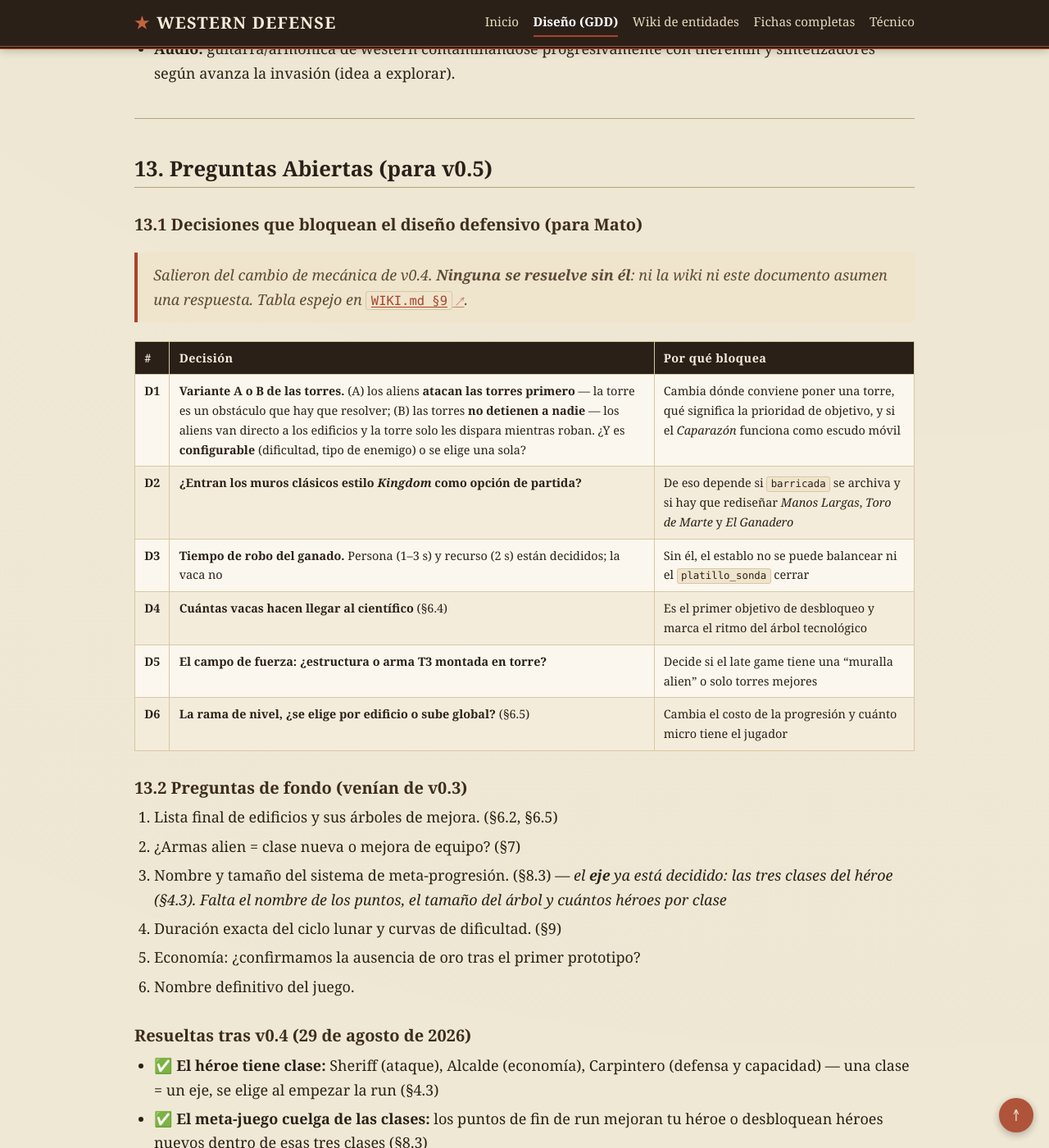
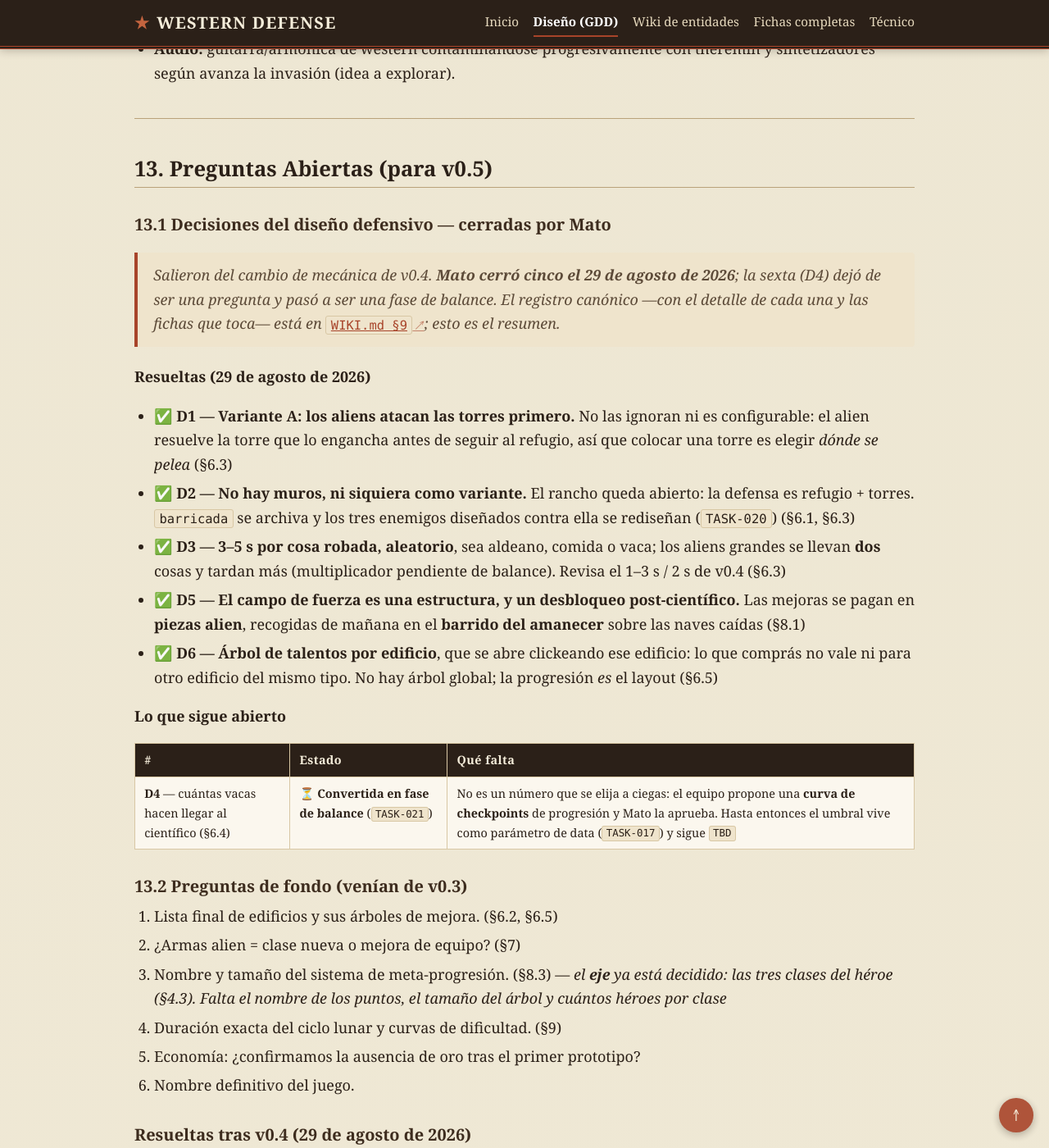
Before and after one commit to lordiwa/western-defense, a Jekyll site: the page built from docs/GDD.md, in a window 1280 px wide and 1400 px high, scrolled down 18944 px. Shown: the whole window at 82% size. Built offline with Jekyll 4.4.1, drawn with Linux system fonts in a browser that asks for light colours; our own code applies the rules of GitHub Pages for plain Markdown files; some of the changed text lies outside the part shown.

Commit message:
docs(diseno): alinear GDD §13.1 y PROJECT.md con las decisiones cerradas de WIKI §9
D1-D3, D5 y D6 quedaron cerradas por Mato el 29/08/2026 y D4 pasó a ser fase de
balance (TASK-021), pero GDD §13.1 y la tabla de PROJECT.md seguían
presentándolas como abiertas y a TASK-013/TASK-020 como detenidos.

- GDD §13.1: pasa a "cerradas por Mato" con resumen de una línea por decisión;
  D4 queda como único pendiente, marcado como balance.
- GDD: el bullet de v0.4 con 1-3 s / 2 s queda anotado como revisado por D3
  (hoy 3-5 s), y el cierre del documento deja de esperar §13.1.
- PROJECT.md: la tabla de decisiones refleja qué se decidió y qué destrabó;
  TASK-013 y TASK-020 figuran como destrabados y TASK-018 como done.

WIKI §9 (fuente de verdad) no se toca.

Co-Authored-By: Claude Opus 5 (1M context) <noreply@anthropic.com>

```diff
--- a/docs/GDD.md
+++ b/docs/GDD.md
@@ -413,20 +413,27 @@ La primera bifurcación de ese árbol son las dos ramas canónicas, y son excluy
 
 ## 13. Preguntas Abiertas (para v0.5)
 
-### 13.1 Decisiones que bloquean el diseño defensivo (para Mato)
+### 13.1 Decisiones del diseño defensivo — cerradas por Mato
 
-> Salieron del cambio de mecánica de v0.4. **Ninguna se resuelve sin él**: ni la
-> wiki ni este documento asumen una respuesta. Tabla espejo en
-> [`WIKI.md §9`](WIKI.md#9-decisiones-abiertas-para-el-equipo).
+> Salieron del cambio de mecánica de v0.4. **Mato cerró cinco el 29 de agosto de
+> 2026**; la sexta (D4) dejó de ser una pregunta y pasó a ser una fase de
+> balance. El registro canónico —con el detalle de cada una y las fichas que
+> toca— está en [`WIKI.md §9`](WIKI.md#9-decisiones-registradas-y-lo-que-sigue-abierto);
+> esto es el resumen.
 
-| # | Decisión | Por qué bloquea |
+**Resueltas (29 de agosto de 2026)**
+
+- ✅ **D1 — Variante A: los aliens atacan las torres primero.** No las ignoran ni es configurable: el alien resuelve la torre que lo engancha antes de seguir al refugio, así que colocar una torre es elegir *dónde se pelea* (§6.3)
+- ✅ **D2 — No hay muros, ni siquiera como variante.** El rancho queda abierto: la defensa es refugio + torres. `barricada` se archiva y los tres enemigos diseñados contra ella se rediseñan (`TASK-020`) (§6.1, §6.3)
+- ✅ **D3 — 3–5 s por cosa robada, aleatorio**, sea aldeano, comida o vaca; los aliens grandes se llevan **dos** cosas y tardan más (multiplicador pendiente de balance). Revisa el 1–3 s / 2 s de v0.4 (§6.3)
+- ✅ **D5 — El campo de fuerza es una estructura, y un desbloqueo post-científico.** Las mejoras se pagan en **piezas alien**, recogidas de mañana en el **barrido del amanecer** sobre las naves caídas (§8.1)
+- ✅ **D6 — Árbol de talentos por edificio**, que se abre clickeando ese edificio: lo que comprás no vale ni para otro edificio del mismo tipo. No hay árbol global; la progresión *es* el layout (§6.5)
+
+**Lo que sigue abierto**
+
+| # | Estado | Qué falta |
 |---|---|---|
-| **D1** | **Variante A o B de las torres.** (A) los aliens **atacan las torres primero** — la torre es un obstáculo que hay que resolver; (B) las torres **no detienen a nadie** — los aliens van directo a los edificios y la torre solo les dispara mientras roban. ¿Y es **configurable** (dificultad, tipo de enemigo) o se elige una sola? | Cambia dónde conviene poner una torre, qué significa la prioridad de objetivo, y si el *Caparazón* funciona como escudo móvil |
-| **D2** | **¿Entran los muros clásicos estilo *Kingdom* como opción de partida?** | De eso depende si `barricada` se archiva y si hay que rediseñar *Manos Largas*, *Toro de Marte* y *El Ganadero* |
-| **D3** | **Tiempo de robo del ganado.** Persona (1–3 s) y recurso (2 s) están decididos; la vaca no | Sin él, el establo no se puede balancear ni el `platillo_sonda` cerrar |
-| **D4** | **Cuántas vacas hacen llegar al científico** (§6.4) | Es el primer objetivo de desbloqueo y marca el ritmo del árbol tecnológico |
-| **D5** | **El campo de fuerza: ¿estructura o arma T3 montada en torre?** | Decide si el late game tiene una "muralla alien" o solo torres mejores |
-| **D6** | **La rama de nivel, ¿se elige por edificio o sube global?** (§6.5) | Cambia el costo de la progresión y cuánto micro tiene el jugador |
+| **D4** — cuántas vacas hacen llegar al científico (§6.4) | ⏳ **Convertida en fase de balance** (`TASK-021`) | No es un número que se elija a ciegas: el equipo propone una **curva de checkpoints** de progresión y Mato la aprueba. Hasta entonces el umbral vive como parámetro de data (`TASK-017`) y sigue `TBD` |
 
 ### 13.2 Preguntas de fondo (venían de v0.3)
 1. Lista final de edificios y sus árboles de mejora. (§6.2, §6.5)
@@ -443,7 +450,7 @@ La primera bifurcación de ese árbol son las dos ramas canónicas, y son excluy
 ### Resueltas en v0.4
 - ✅ **Sin muros por defecto:** el rancho está abierto; la defensa son edificios-refugio + torres colocables (§6.1, §6.3)
 - ✅ **Los edificios tienen dos vidas:** función económica de día, refugio o defensa de noche (§6.2)
-- ✅ **El robo lleva tiempo y esa ventana es el juego:** 1–3 s por persona, 2 s por recurso; matarlo cargado le hace soltar el botín (§6.3)
+- ✅ **El robo lleva tiempo y esa ventana es el juego:** matarlo cargado le hace soltar el botín (§6.3). *El 1–3 s / 2 s de v0.4 quedó revisado por D3: hoy son 3–5 s para todo*
 - ✅ **Torres colocables libremente y configurables** por prioridad de objetivo (§6.3)
 - ✅ **El ganado come:** cadena pasto → vaca → comida, con hambre si el rebaño crece más rápido que las granjas (§5.4)
 - ✅ **Los edificios suben de nivel** por una de dos ramas excluyentes: refugio+defensa o doble refugio (§6.5)
@@ -486,4 +493,4 @@ La primera bifurcación de ese árbol son las dos ramas canónicas, y son excluy
 
 ---
 
-*Documento vivo. Siguiente iteración: v0.5 tras resolver las decisiones de §13.1 con Mato y validar el prototipo del core loop.*
+*Documento vivo. Siguiente iteración: v0.5 con las decisiones de §13.1 ya cerradas — falta la curva de balance de D4 (`TASK-021`) y validar el prototipo del core loop.*
```
Also changed, not shown: PROJECT.md (+13 -14 lines).
